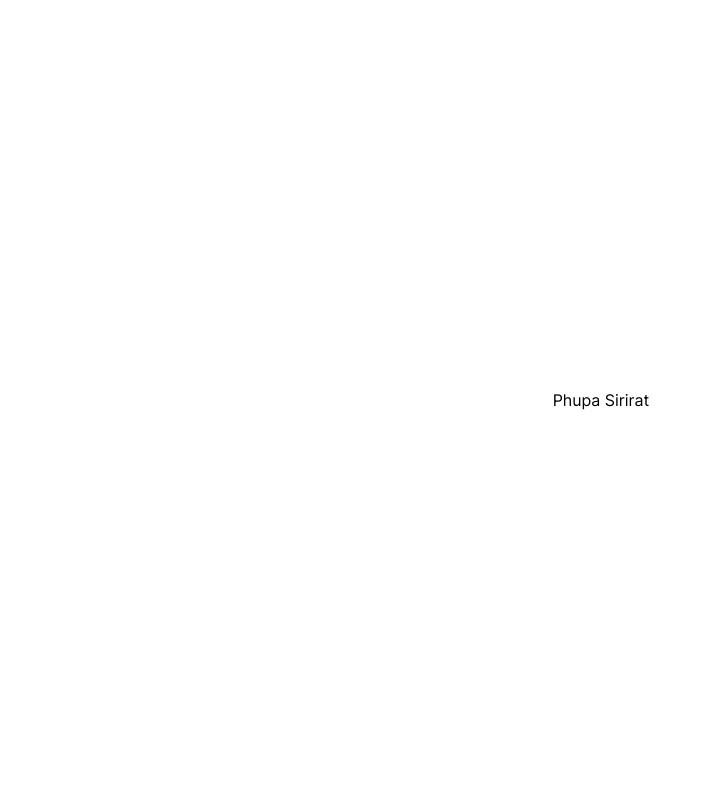
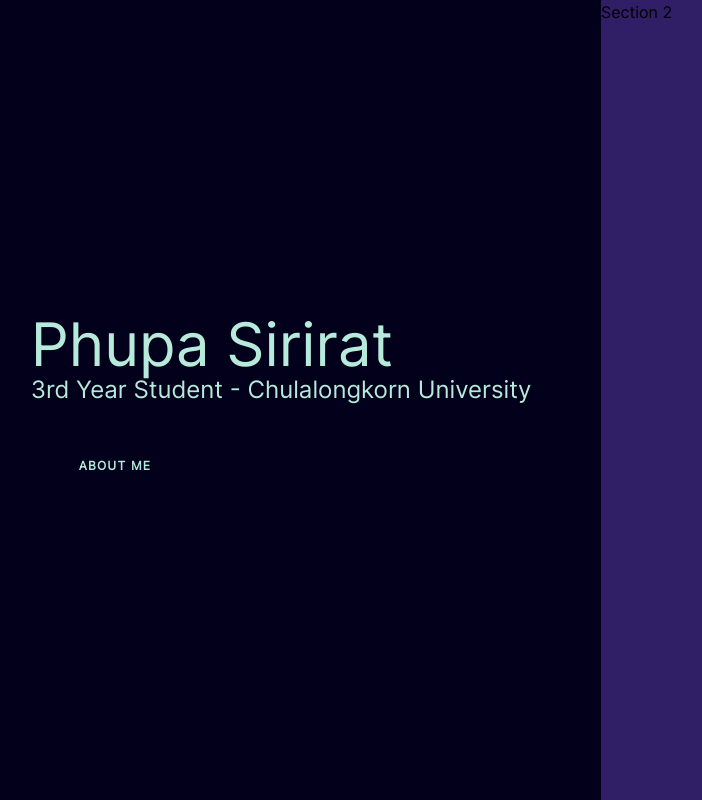
Before and after one commit to PhupaSirirat/personal-web, a React (Vite) app: page / in a window 1280 px wide. Shown: the whole page, without its empty margins (39-741 px from the left). Built offline with nearby package versions, Linux system fonts and the light colour scheme.

Commit message:
style: left page layout

```diff
--- a/src/App.tsx
+++ b/src/App.tsx
@@ -1,24 +1,26 @@
-import { motion } from 'framer-motion';
+import { tv } from 'tailwind-variants';
+import Navigation from '@/components/Navigation';
+
+const Theme = tv({
+  slots: {
+    background: 'h-screen items-center justify-center',
+    container: 'flex',
+  },
+});
+
+const { background } = Theme();
 
 export default function App() {
   return (
     <>
-      <div className="h-screen flex items-center justify-center">
-        <motion.div
-          className="w-40 bg-white rounded-lg p-4"
-          initial={{ opacity: 0, scale: 0.5 }}
-          animate={{ opacity: 1, scale: 1 }}
-          transition={{
-            duration: 2,
-            delay: 0.3,
-            ease: [0, 0.51, 0.2, 1.01],
-          }}
-        >
-          <div className="h-full flex items-center justify-center text-black">
-            <p>Phupa Sirirat</p>
+      <main className={background({ class: 'bg-prinmary' })}>
+          <div className='flex'>
+            <Navigation />
+            <section className='w-1/2 h-screen bg-secondary'>
+              <p>Section 2</p>
+            </section>
           </div>
-        </motion.div>
-      </div>
+      </main>
     </>
   );
 }
--- /dev/null
+++ b/src/components/Navigation.tsx
@@ -0,0 +1,50 @@
+import { motion } from 'framer-motion';
+import { tv } from 'tailwind-variants';
+
+const Nav = tv({
+  slots: {
+    container: '',
+  },
+});
+
+const { container } = Nav();
+
+export default function Navigation() {
+  return (
+    <main className="w-1/2 flex items-center justify-center">
+      <motion.div
+        className={container()}
+        initial={{ opacity: 0, scale: 0.5 }}
+        animate={{ opacity: 1, scale: 1 }}
+        transition={{
+          duration: 2,
+          delay: 0.3,
+          ease: [0, 0.51, 0.2, 1.01],
+        }}
+      >
+        <div className="text-quaternary">
+          <section>
+            <h1 className="text-6xl ">Phupa Sirirat</h1>
+            <p className="text-2xl">
+              3rd Year Student - Chulalongkorn University
+            </p>
+          </section>
+
+          <nav className="mt-10">
+            <ul className="w-max">
+              <li>
+                <a href="#" className="group flex items-center py-3 active">
+                  <span className="nav-indicator mr-4 h-px w-8 bg-slate-600 transition-all group-hover:w-16 group-hover:bg-slate-200 group-focus-visible:w-16 group-focus-visible:bg-slate-200 motion-reduce:transition-none"></span>
+                  <span className="nav-text text-xs font-bold uppercase tracking-widest text-slate-500 group-hover:text-slate-200 group-focus-visible:text-slate-200">
+                    ABOUT ME
+                  </span>
+                </a>
+              </li>
+            </ul>
+            <p></p>
+          </nav>
+        </div>
+      </motion.div>
+    </main>
+  );
+}
```
